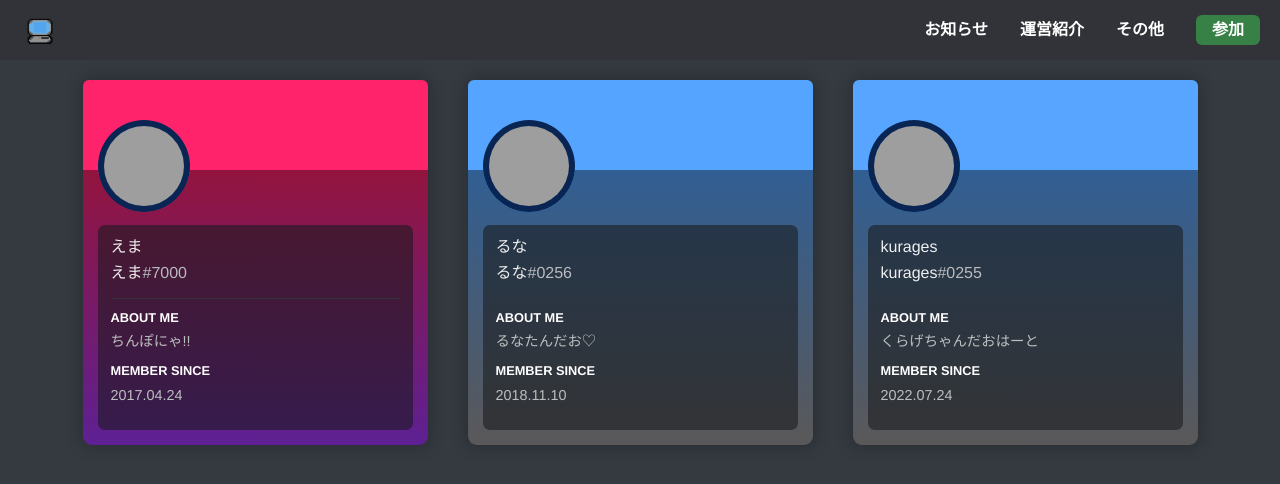
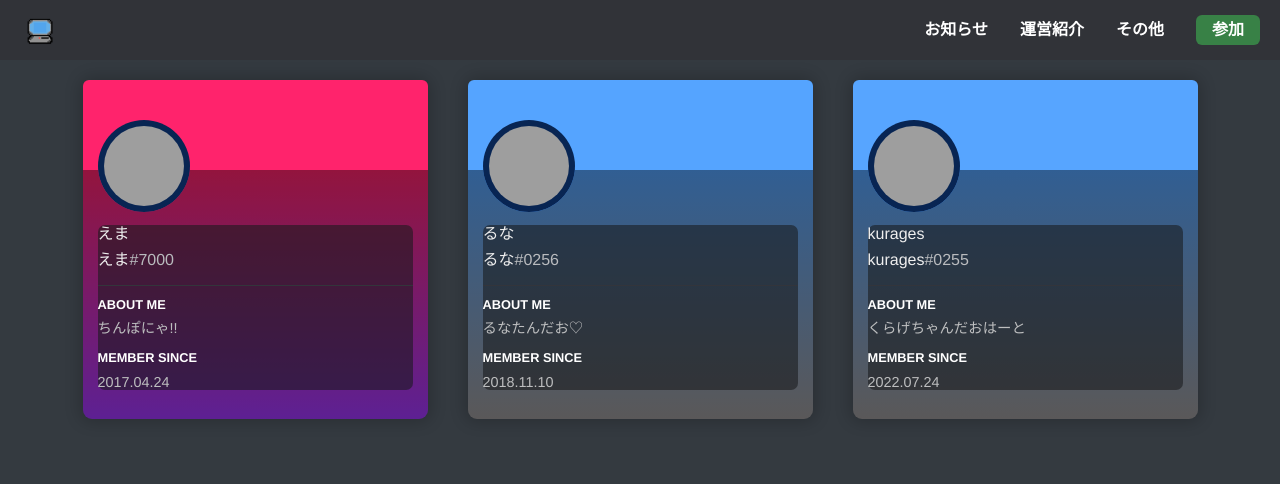
Before and after one commit to pc-com/pc-com.github.io, a Jekyll site: the page built from admin.html, in a window 1280 px wide. Shown: the top 484 px of the page. Built offline with Jekyll 4.4.1, drawn with Linux system fonts in a browser that asks for light colours; grey boxes are pictures that could not be loaded.

Commit message:
Update card.scss

```diff
--- a/_sass/utilities/card.scss
+++ b/_sass/utilities/card.scss
@@ -125,7 +125,7 @@
 	.profile-body {
 		background: #18191c;
 		border-radius: 7px;
-		padding: 13px;
+
 		margin-top: 40px;
 		.displayname {
 			color: #eeeeee;
```
